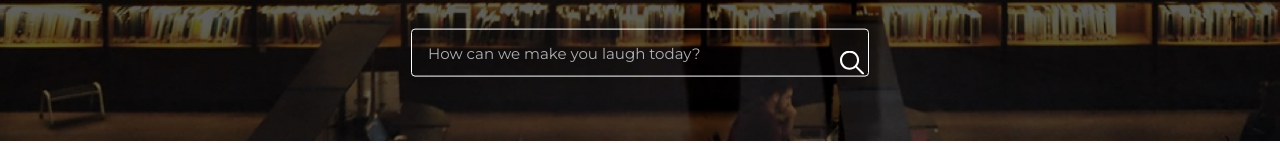
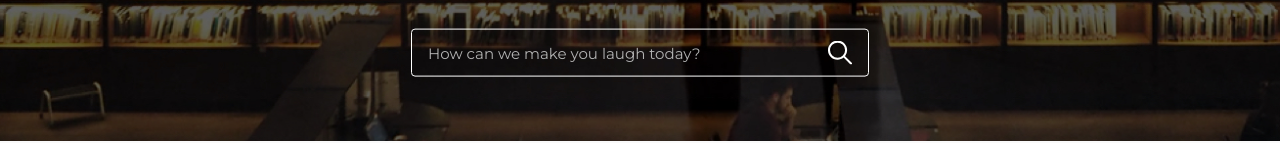
Before and after one commit to mariiaGnutova/FrontendOnVue, a Vue app in the folder web-app/: page / in a window 1280 px wide. Shown: the part 222-365 px from the top of the page. Built offline with nearby package versions, Linux system fonts and the light colour scheme.

Commit message:
fixed search icon location

```diff
--- a/web-app/src/components/style-basics.scss
+++ b/web-app/src/components/style-basics.scss
@@ -181,7 +181,7 @@ body {
 
   #input_img{
     position:absolute;
-    bottom:2px;
+    margin: 12px;
     right:5px;
     width:24px;
     height:24px;
```
